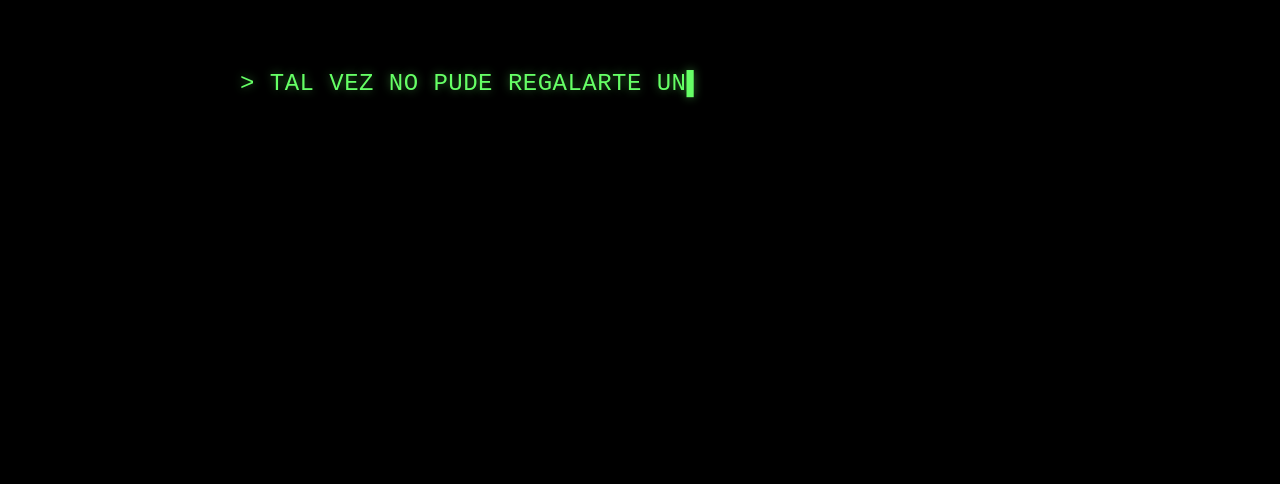
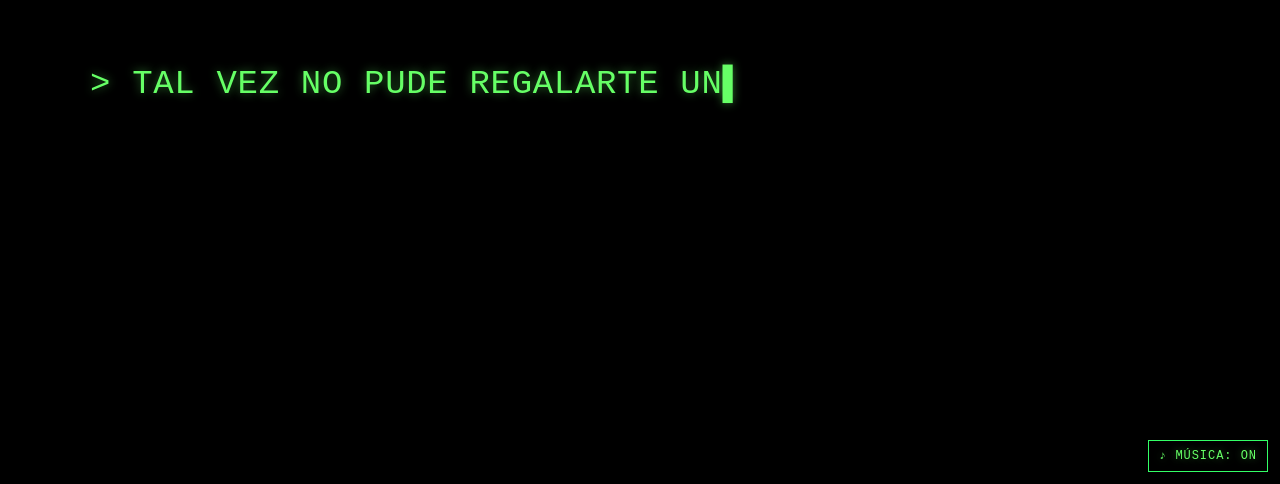
Before and after one commit to anorak1212/flores, a React (Vite) app: page / in a window 1280 px wide. Shown: the part 316-800 px from the top of the page. Built offline with nearby package versions, Linux system fonts and the light colour scheme.

Commit message:
feat: letra mas grande en PC (calculo exacto sin wrap) + musica ambiental suave con boton para callarla

```diff
--- a/src/components/SunScene.jsx
+++ b/src/components/SunScene.jsx
@@ -7,8 +7,11 @@
 // - CARGA LENTA: el mensaje se escribe trabajosamente, con pausas y trabas,
 //   como una página web de hace años; luego la consola BAJA poco a poco
 // - Texto FIJO: cada línea tiene su slot reservado; escribir no mueve nada
-// - El usuario puede MOVER el universo con el ratón (OrbitControls)
 // - RESPONSIVE: móvil / tablet / PC, retrato o paisaje, pantalla completa
+// - TAMAÑO EXACTO: la letra se calcula para que la línea más larga quepa
+//   siempre y crezca lo máximo posible en cada dispositivo
+// - MÚSICA ambiental sintetizada (Web Audio, sin derechos) + botón para
+//   callarla; volumen muy bajo, apenas se nota
 // ===========================================================================
 
 import {
@@ -64,33 +67,148 @@ const TARGET_FPS = 14;     // nada fluido: ~14 cuadros por segundo
 
 // ---------------------------------------------------------------------------
 // RESPONSIVE: perfiles por dispositivo (móvil / tablet / PC) y orientación
+//   maxFont es el tope de tamaño de letra de la consola en cada dispositivo
 // ---------------------------------------------------------------------------
-const detectDevice = () => {
-  const w = window.innerWidth;
-  const h = window.innerHeight;
-  const portrait = h > w;
-  if (w < 768) return { kind: 'mobile', portrait };
-  if (w < 1024) return { kind: 'tablet', portrait };
-  return { kind: 'desktop', portrait };
+const detectDevice = (w = window.innerWidth) => {
+  if (w < 768) return { kind: 'mobile' };
+  if (w < 1024) return { kind: 'tablet' };
+  return { kind: 'desktop' };
 };
 
 const DEVICE_PRESETS = {
-  mobile:  { renderScale: 0.35, stars: 800,  bright: 140, fov: 65, camY: 9,  camZ: 40 },
-  tablet:  { renderScale: 0.40, stars: 1100, bright: 200, fov: 62, camY: 8,  camZ: 37 },
-  desktop: { renderScale: 0.45, stars: 1600, bright: 260, fov: 60, camY: 7,  camZ: 34 },
+  mobile:  { renderScale: 0.35, stars: 800,  bright: 140, fov: 65, camY: 9,  camZ: 40, maxFont: 15 },
+  tablet:  { renderScale: 0.40, stars: 1100, bright: 200, fov: 62, camY: 8,  camZ: 37, maxFont: 26 },
+  desktop: { renderScale: 0.45, stars: 1600, bright: 260, fov: 60, camY: 7,  camZ: 34, maxFont: 34 },
 };
 
 const getPreset = () => {
   const d = detectDevice();
   const base = DEVICE_PRESETS[d.kind];
+  const portrait = window.innerHeight > window.innerWidth;
   // En retrato (móvil vertical) abrimos el ángulo y alejamos la cámara
-  return {
-    ...base,
-    kind: d.kind,
-    portrait: d.portrait,
-    camZ: base.camZ + (d.portrait ? 5 : 0),
+  return { ...base, kind: d.kind, portrait, camZ: base.camZ + (portrait ? 5 : 0) };
+};
+
+// Ancho (en em) de la línea más larga del mensaje, letra por letra de Courier
+const LINE_EM = 29.8;
+
+// ---------------------------------------------------------------------------
+// MÚSICA ambiental sintetizada: 4 acordes suaves en loop (sin archivos)
+// ---------------------------------------------------------------------------
+function buildAmbientBuffer(ctx, seconds = 22) {
+  const sr = ctx.sampleRate;
+  const buffer = ctx.createBuffer(1, Math.floor(sr * seconds), sr);
+  const data = buffer.getChannelData(0);
+
+  // Pads: Cmaj7 -> Am7 -> Fmaj7 -> G (vueltas suaves, estilo space)
+  const chords = [
+    [261.63, 329.63, 392.0, 493.88],  // Cmaj7
+    [220.0, 261.63, 329.63, 392.0],   // Am7
+    [174.61, 261.63, 329.63, 440.0],  // Fmaj7
+    [196.0, 246.94, 392.0, 493.88],   // G
+  ];
+  const chordLen = seconds / chords.length;
+
+  for (let c = 0; c < chords.length; c++) {
+    const t0 = c * chordLen;
+    for (let n = 0; n < chords[c].length; n++) {
+      const f = chords[c][n];
+      const amp = 0.04 / chords[c].length;
+      for (let i = 0; i < data.length; i++) {
+        const t = i / sr;
+        const local = t - t0;
+        if (local < 0 || local > chordLen) continue;
+        let env = 1;
+        if (local < 1.4) env = local / 1.4;          // ataque lento
+        const rem = chordLen - local;
+        if (rem < 2) env = Math.min(env, rem / 2);   // fuga suave (crossfade)
+        data[i] +=
+          amp *
+          env *
+          (Math.sin(2 * Math.PI * f * local) +
+            0.35 * Math.sin(4 * Math.PI * f * local) +
+            0.18 * Math.sin(6 * Math.PI * f * local));
+      }
+    }
+  }
+  return buffer;
+}
+
+function useAmbientMusic() {
+  const [on, setOn] = useState(false);
+  const audioRef = useRef(null);
+  const startRef = useRef(null);
+
+  useEffect(() => {
+    try {
+      const Ctx = window.AudioContext || window.webkitAudioContext;
+      const ctx = new Ctx();
+      const buffer = buildAmbientBuffer(ctx, 22);
+      const source = ctx.createBufferSource();
+      source.buffer = buffer;
+      source.loop = true;
+
+      const filter = ctx.createBiquadFilter();
+      filter.type = 'lowpass';
+      filter.frequency.value = 900;   // apagado, tipo monitor barato
+      filter.Q.value = 0.3;
+
+      const master = ctx.createGain();
+      master.gain.value = 0;          // arranca en silencio total
+
+      source.connect(filter);
+      filter.connect(master);
+      master.connect(ctx.destination);
+
+      const audio = { ctx, source, master, started: false };
+      audioRef.current = audio;
+
+      const start = () => {
+        if (audio.started) return;
+        audio.source.start();
+        audio.started = true;
+        audio.master.gain.setTargetAtTime(0.07, ctx.currentTime, 1.2); // sube FLOTANDO
+        setOn(true);
+      };
+      startRef.current = start;
+
+      // Intento de arranque automático (el navegador puede bloquearlo)
+      const t = setTimeout(() => {
+        if (ctx.state === 'suspended') {
+          ctx.resume().then(() => {
+            if (ctx.state === 'running') startRef.current();
+          }).catch(() => {});
+        } else {
+          startRef.current();
+        }
+      }, 400);
+
+      return () => {
+        clearTimeout(t);
+        try { ctx.close(); } catch (e) { /* ya cerrado */ }
+      };
+    } catch (e) {
+      return undefined; // sin audio: el botón simplemente no hace nada
+    }
+  }, []);
+
+  const toggle = () => {
+    const a = audioRef.current;
+    if (!a) return;
+    // Despierta el contexto si el navegador lo tenía dormido (esto sí se permite)
+    if (a.ctx.state === 'suspended') a.ctx.resume().catch(() => {});
+    if (on) {
+      a.master.gain.setTargetAtTime(0, a.ctx.currentTime, 0.8);
+      setOn(false);
+    } else {
+      if (!a.started) { a.source.start(); a.started = true; }
+      a.master.gain.setTargetAtTime(0.07, a.ctx.currentTime, 0.8);
+      setOn(true);
+    }
   };
-};
+
+  return { on, toggle };
+}
 
 // ---------------------------------------------------------------------------
 // Texturas procedurales
@@ -230,6 +348,22 @@ export default function SunScene() {
   const [bajando, setBajando] = useState(false);
   const [slidePct, setSlidePct] = useState(0);
   const [oculto, setOculto] = useState(false);
+
+  // Ancho del viewport para calcular el tamaño de letra EXACTO (sin wrap)
+  const [viewW, setViewW] = useState(() => (typeof window !== 'undefined' ? window.innerWidth : 1024));
+  useEffect(() => {
+    const onWinResize = () => setViewW(window.innerWidth);
+    window.addEventListener('resize', onWinResize);
+    return () => window.removeEventListener('resize', onWinResize);
+  }, []);
+
+  const { on: musicaOn, toggle: toggleMusica } = useAmbientMusic();
+
+  // --- Tamaño de la consola: la línea más larga cabe SIEMPRE y la letra
+  //     crece hasta el tope del dispositivo. Nada se envuelve ni se mueve. ---
+  const uiPreset = DEVICE_PRESETS[detectDevice(viewW).kind];
+  const contW = Math.min(viewW * 0.92, 1100);
+  const fontSize = Math.min(contW / LINE_EM, uiPreset.maxFont);
 
   // --- Escena Three.js ---
   useEffect(() => {
@@ -506,14 +640,13 @@ export default function SunScene() {
         scene.add(field.group);
       }
 
-      const effective = next.kind !== preset.kind ? next : next;
       camera.aspect = window.innerWidth / window.innerHeight;
-      camera.fov = effective.fov;
-      camera.position.z = effective.camZ;
+      camera.fov = next.fov;
+      camera.position.z = next.camZ;
       camera.updateProjectionMatrix();
       renderer.setSize(
-        Math.max(320, Math.floor(window.innerWidth * effective.renderScale)),
-        Math.max(240, Math.floor(window.innerHeight * effective.renderScale))
+        Math.max(320, Math.floor(window.innerWidth * next.renderScale)),
+        Math.max(240, Math.floor(window.innerHeight * next.renderScale))
       );
     };
     window.addEventListener('resize', onResize);
@@ -638,15 +771,16 @@ export default function SunScene() {
 
       {/*
         Consola estilo BIOS vieja. Cada línea OCUPA SU SLOT desde el primer
-        cuadro: aunque la línea activa aún no tenga texto o haga wrap, el
-        bloque nunca cambia de altura y el texto NO se mueve.
+        cuadro: el bloque nunca cambia de altura y el texto NO se mueve.
+        La letra se calcula (contW / LINE_EM) para que la línea más larga
+        quepa SIEMPRE y crezca hasta el tope según el dispositivo.
       */}
       <div
         className={`absolute inset-0 z-50 bg-black ${oculto ? 'hidden' : ''}`}
         style={{ transform: `translateY(${slidePct}%)` }}
       >
         <div className="flex items-center justify-center w-full h-full">
-          <div style={{ width: 'min(92vw, 800px)' }}>
+          <div style={{ width: `${contW}px` }}>
             {CONSOLE_LINES.map((l, i) => {
               const done = i < typedLines.length;
               const active = i === lineIndex;
@@ -657,7 +791,7 @@ export default function SunScene() {
                   className="select-none"
                   style={{
                     fontFamily: "'Courier New', Courier, Consolas, monospace",
-                    fontSize: 'min(3vw, 24px)',
+                    fontSize: `${fontSize}px`,
                     lineHeight: 1.5,
                     whiteSpace: 'pre',
                     color: '#66ff66',
@@ -673,6 +807,26 @@ export default function SunScene() {
           </div>
         </div>
       </div>
+
+      {/* Botón de música: discreto, estilo terminal. Silencia o enciende. */}
+      <button
+        type="button"
+        onClick={toggleMusica}
+        className="absolute z-[60] bottom-3 right-3 select-none"
+        style={{
+          background: 'rgba(0, 0, 0, 0.75)',
+          border: `1px solid ${musicaOn ? '#33ff66' : '#2a5533'}`,
+          color: musicaOn ? '#66ff66' : '#467a52',
+          fontFamily: "'Courier New', Courier, Consolas, monospace",
+          fontSize: '12px',
+          letterSpacing: '0.08em',
+          padding: '6px 10px',
+          cursor: 'pointer',
+          textShadow: musicaOn ? '0 0 8px rgba(102, 255, 102, 0.4)' : 'none',
+        }}
+      >
+        {musicaOn ? '♪ MÚSICA: ON' : '♪ MÚSICA: OFF'}
+      </button>
     </div>
   );
 }
```
